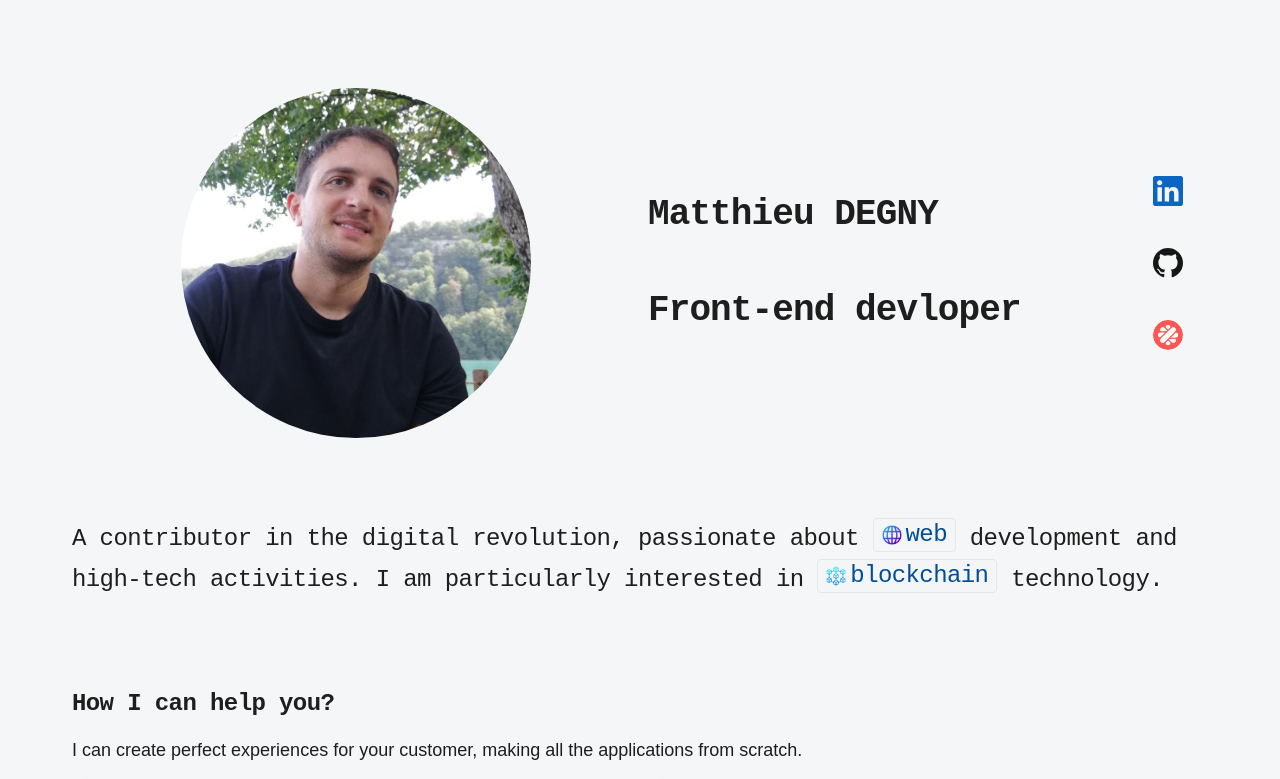
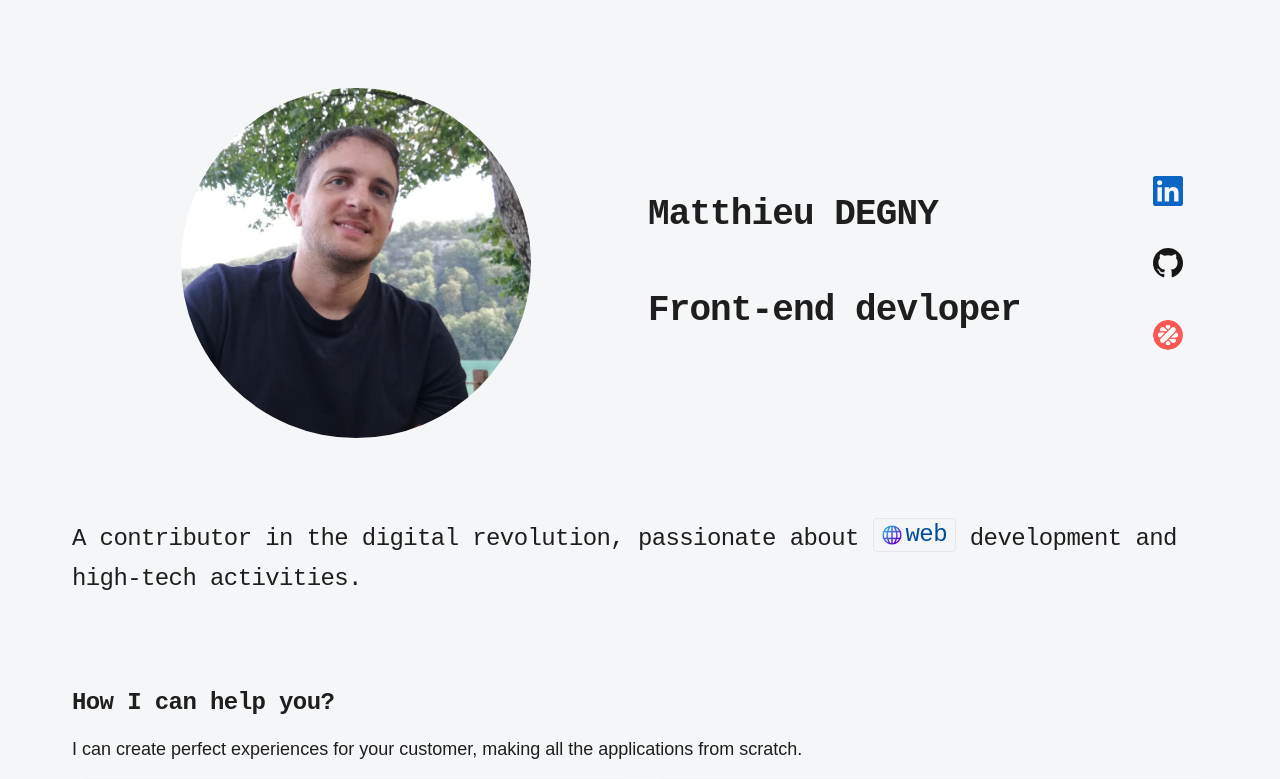
Before and after one commit to Matthieudegny/2024_PortFolio, a Next.js app: page / in a window 1280 px wide. Shown: the top 779 px of the page. Built offline with nearby package versions, Linux system fonts and the light colour scheme.

Commit message:
change texte intro + optimiz image

```diff
--- a/src/components/Introduction.tsx
+++ b/src/components/Introduction.tsx
@@ -15,7 +15,7 @@ import { EarthIcon } from "./icons/EarthIcon";
 // data
 import { LIST_CONTACT } from "@/data/datasPageContact";
 
-import image from "../../public/assets/matthieu_degny.jpeg";
+import profileImage from "../../public/assets/matthieu_degny.jpeg";
 
 const Introduction = () => {
   return (
@@ -59,6 +59,8 @@ const Introduction = () => {
                                   src={contact.imageUrl}
                                   alt={contact.descriptionImage}
                                   fill
+                                  priority
+                                  placeholder="blur"
                                   className=" object-cover rounded-full"
                                 />
                               </div>
@@ -75,7 +77,7 @@ const Introduction = () => {
         </div>
         <div className="order-2 md:order-1 flex items-center justify-center w-[100%] md:w-[50%] xl:w-[50%]">
           <Image
-            src={image}
+            src={profileImage}
             alt="Matthieu DEGNY"
             width={350}
             height={350}
@@ -93,15 +95,7 @@ const Introduction = () => {
           </span>{" "}
           web
         </Span>{" "}
-        development and high-tech activities. <br className="block md:hidden" />
-        <br className="block md:hidden" />I am particularly interested in{" "}
-        <Span>
-          <span role="img" aria-hidden="true">
-            <BlockchainIcon size={20} />
-          </span>{" "}
-          blockchain
-        </Span>{" "}
-        technology.
+        development and high-tech activities.
       </h2>
     </Section>
   );
--- a/src/data/datasPageContact.ts
+++ b/src/data/datasPageContact.ts
@@ -3,6 +3,8 @@ import { ContactType } from "@/models/Contact_model";
 import { GitHubIcon } from "@/components/icons/GitHubIcon";
 import { LinkedinIcon } from "@/components/icons/LinkedinIcon";
 import { Download } from "lucide-react";
+
+import imageMalt from "../../public/assets/MaltImage.png";
 
 export const LIST_CONTACT: ContactType[] = [
   {
@@ -24,7 +26,7 @@ export const LIST_CONTACT: ContactType[] = [
   {
     id: 3,
     title: "Malt",
-    imageUrl: "/assets/MaltImage.png",
+    imageUrl: imageMalt,
     link: "https://www.malt.fr/profile/matthieudegny1",
     descriptionImage: "Malt logo",
     displaySectionIntro: true,
--- a/src/models/Contact_model.ts
+++ b/src/models/Contact_model.ts
@@ -1,7 +1,9 @@
+import { StaticImageData } from "next/image";
+
 export interface ContactType {
   id: number;
   title: string;
-  imageUrl?: string;
+  imageUrl?: string | StaticImageData;
   Icon?: React.FC;
   link: string;
   descriptionImage: string;
```
